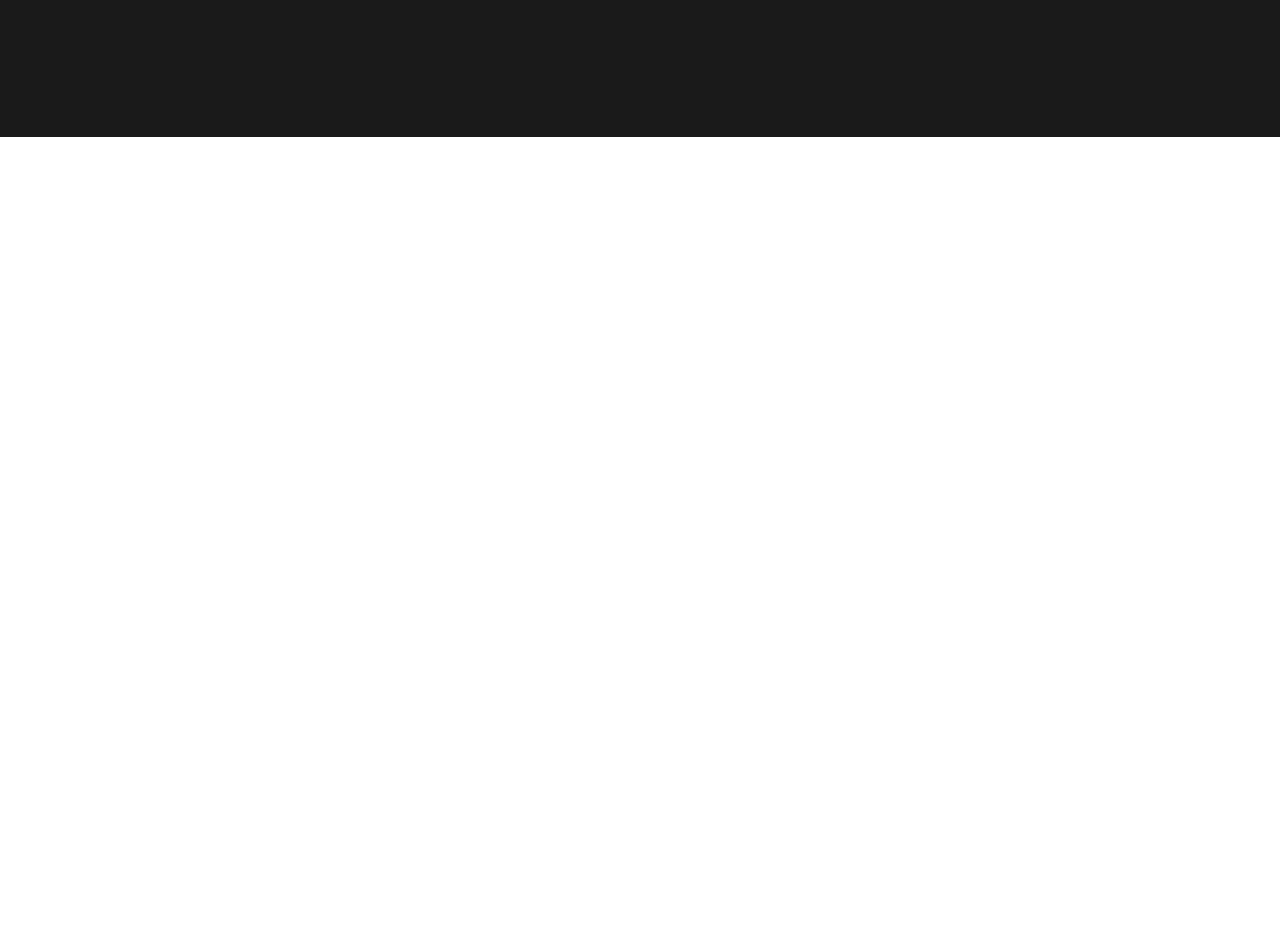
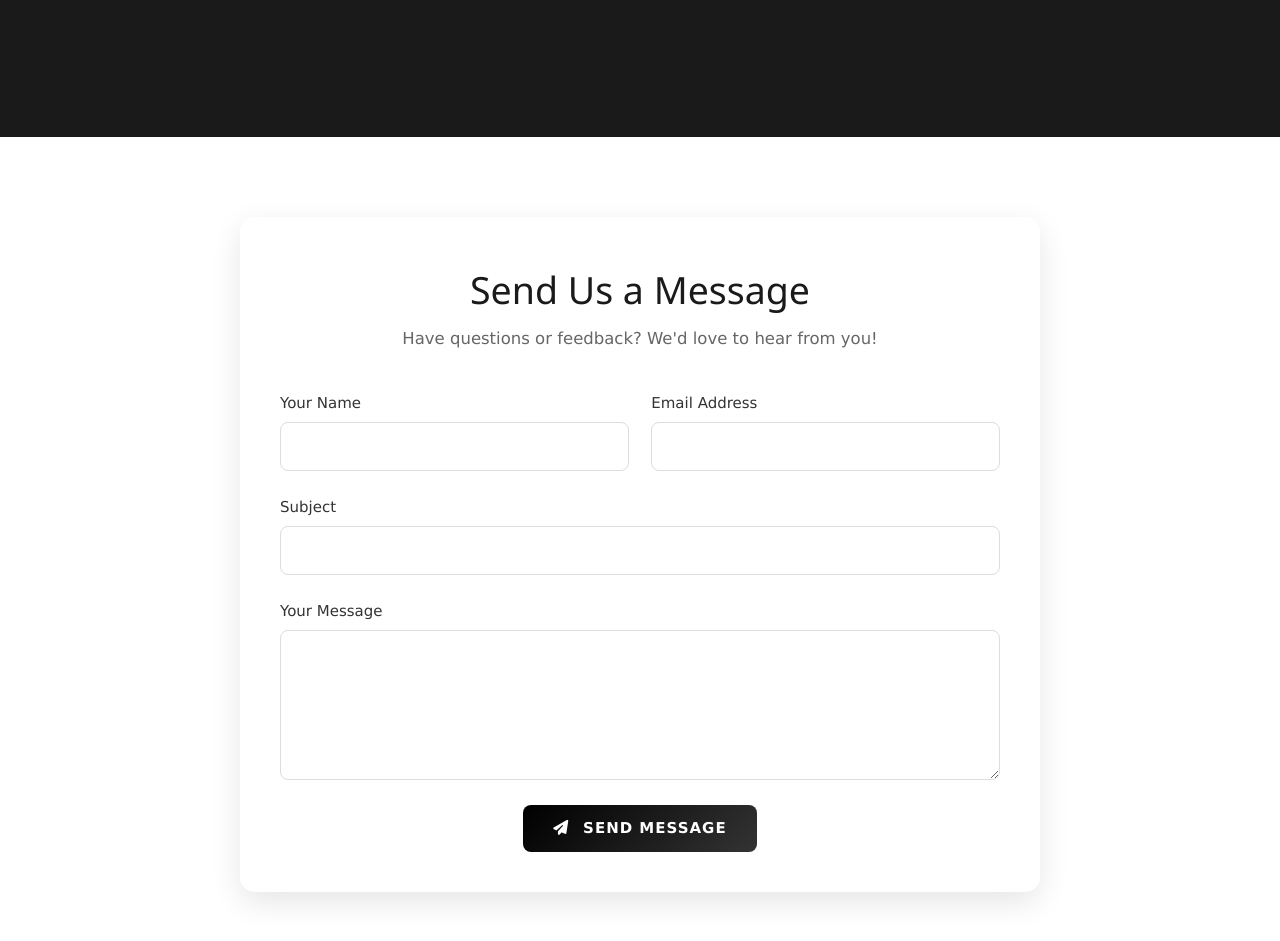
Before and after one commit to WilsonKKK82/FrontEndAssignment, a plain HTML site: page about.html in a window 1280 px wide. Shown: the part 3382-4323 px from the top of the page. Before the commit the page ends 3519 px from the top, so only its background shows below. Drawn offline with nearby package versions, Linux system fonts and the light colour scheme; some packages are replaced by stand-ins of ours.

Commit message:
add in email api(later have to change the email destination)

```diff
--- a/about.css
+++ b/about.css
@@ -313,3 +313,111 @@
         width: 40px;
     }
 }
+
+/* Contact Form Styles */
+.contact-form-section {
+    background: white;
+    padding: 80px 60px;
+}
+
+.contact-form-container {
+    max-width: 800px;
+    margin: 0 auto;
+    background: rgba(255, 255, 255, 0.95);
+    padding: 40px;
+    border-radius: 15px;
+    box-shadow: 0 10px 30px rgba(0, 0, 0, 0.1);
+}
+
+.contact-form-header {
+    text-align: center;
+    margin-bottom: 40px;
+}
+
+.contact-form-header h2 {
+    font-size: 2.5rem;
+    color: #1a1a1a;
+    margin-bottom: 15px;
+}
+
+.contact-form-header p {
+    color: #666;
+    font-size: 1.1rem;
+}
+
+.form-group {
+    margin-bottom: 25px;
+}
+
+.form-label {
+    font-weight: 500;
+    margin-bottom: 8px;
+    color: #333;
+}
+
+.form-control {
+    border-radius: 8px;
+    padding: 12px 15px;
+    border: 1px solid #ddd;
+    transition: all 0.3s;
+}
+
+.form-control:focus {
+    border-color: goldenrod;
+    box-shadow: 0 0 0 0.2rem rgba(218, 165, 32, 0.25);
+}
+
+textarea.form-control {
+    min-height: 150px;
+    resize: vertical;
+}
+
+.btn-send {
+    background: linear-gradient(135deg, #000 0%, #333 100%);
+    color: white;
+    border: none;
+    padding: 12px 30px;
+    border-radius: 8px;
+    font-weight: 600;
+    text-transform: uppercase;
+    letter-spacing: 1px;
+    transition: all 0.3s;
+}
+
+.btn-send:hover {
+    background: linear-gradient(135deg, #333 0%, #000 100%);
+    transform: translateY(-2px);
+}
+
+.alert {
+    border-radius: 8px;
+    padding: 15px;
+    margin-bottom: 20px;
+    display: none;
+}
+
+.alert-success {
+    background-color: #d4edda;
+    color: #155724;
+    border: 1px solid #c3e6cb;
+}
+
+.alert-danger {
+    background-color: #f8d7da;
+    color: #721c24;
+    border: 1px solid #f5c6cb;
+}
+
+@media (max-width: 768px) {
+    .contact-form-section {
+        padding: 40px 20px;
+    }
+
+    .contact-form-container {
+        padding: 30px 20px;
+    }
+
+    .contact-form-header h2 {
+        font-size: 2rem;
+    }
+}
--- a/about.html
+++ b/about.html
@@ -14,9 +14,9 @@
         href="https://fonts.googleapis.com/css2?family=Montserrat:wght@300;400;500;600;700&family=Roboto:wght@300;400;500&display=swap"
         rel="stylesheet">
     <!-- Dedicated CSS -->
-    <!-- <link rel="stylesheet" href="../css/index.css"> -->
     <link rel="stylesheet" href="about.css">
     <link rel="stylesheet" href="Header_Footer.css">
+
 </head>
 
 <body>
@@ -200,10 +200,64 @@
         </div>
     </section>
 
+     <!-- Contact Form Section -->
+    <section class="contact-form-section">
+        <div class="contact-form-container">
+            <div class="contact-form-header">
+                <h2>Send Us a Message</h2>
+                <p>Have questions or feedback? We'd love to hear from you!</p>
+            </div>
+
+            <div id="successAlert" class="alert alert-success" role="alert">
+                Your message has been sent successfully! We'll get back to you soon.
+            </div>
+
+            <div id="errorAlert" class="alert alert-danger" role="alert">
+                There was an error sending your message. Please try again.
+            </div>
+
+            <form id="contactForm">
+                <div class="row">
+                    <div class="col-md-6">
+                        <div class="form-group">
+                            <label for="name" class="form-label">Your Name</label>
+                            <input type="text" class="form-control" id="name" required>
+                        </div>
+                    </div>
+                    <div class="col-md-6">
+                        <div class="form-group">
+                            <label for="email" class="form-label">Email Address</label>
+                            <input type="email" class="form-control" id="email" required>
+                        </div>
+                    </div>
+                </div>
+
+                <div class="form-group">
+                    <label for="subject" class="form-label">Subject</label>
+                    <input type="text" class="form-control" id="subject" required>
+                </div>
+
+                <div class="form-group">
+                    <label for="message" class="form-label">Your Message</label>
+                    <textarea class="form-control" id="message" required></textarea>
+                </div>
+
+                <div class="text-center">
+                    <button type="submit" class="btn btn-send">
+                        <i class="fas fa-paper-plane me-2"></i> Send Message
+                    </button>
+                </div>
+            </form>
+        </div>
+    </section>
+
+
     <!-- Bootstrap JS Bundle with Popper -->
     <script src="https://cdn.jsdelivr.net/npm/bootstrap@5.3.0-alpha1/dist/js/bootstrap.bundle.min.js"></script>
     <!-- Font Awesome Kit -->
     <script src="https://kit.fontawesome.com/e94533517f.js" crossorigin="anonymous"></script>
+    <!-- EmailJS for sending emails -->
+    <script src="https://cdn.jsdelivr.net/npm/emailjs-com@3.2.0/dist/email.min.js"></script>
     <script src="cartIndicator.js" defer></script>
     <script src="header.js" defer></script>
     <script src="https://maps.googleapis.com/maps/api/js?key=AIzaSyDy0Vs_ZcwEPanneS0yfRf-a9_OJo9S9go"></script>
@@ -268,8 +322,47 @@
             var marker = new google.maps.Marker({ position: location, map: map });
         }
         window.onload = initMap;
+
+        // Initialize EmailJS with your public key
+        //EmailJS public key
+        (function(){
+            emailjs.init("9Hs5g-abNJJnH6xBy");
+        })();
+
+        // Handle contact form submission
+        document.getElementById('contactForm').addEventListener('submit', function(event) {
+            event.preventDefault();
+
+            // Get form values
+            const name = document.getElementById('name').value;
+            const email = document.getElementById('email').value;
+            const subject = document.getElementById('subject').value;
+            const message = document.getElementById('message').value;
+
+            // Hide any previous alerts
+            document.getElementById('successAlert').style.display = 'none';
+            document.getElementById('errorAlert').style.display = 'none';
+
+            // Send email using EmailJS
+            emailjs.send("service_4iin8cg", "template_slued9e", {
+                from_name: name,
+                from_email: email,
+                subject: subject,
+                message: message,
+                to_email: "yipmingfeng7469@gmail.com" // Preset email address
+            })
+            .then(function(response) {
+                console.log("SUCCESS!", response.status, response.text);
+                // Show success message
+                document.getElementById('successAlert').style.display = 'block';
+                // Reset form
+                document.getElementById('contactForm').reset();
+            }, function(error) {
+                console.log("FAILED...", error);
+                // Show error message
+                document.getElementById('errorAlert').style.display = 'block';
+            });
+        });
     </script>
 </body>
-
-
 </html>
```
Lines whose indentation alone changed are shown as unchanged.
